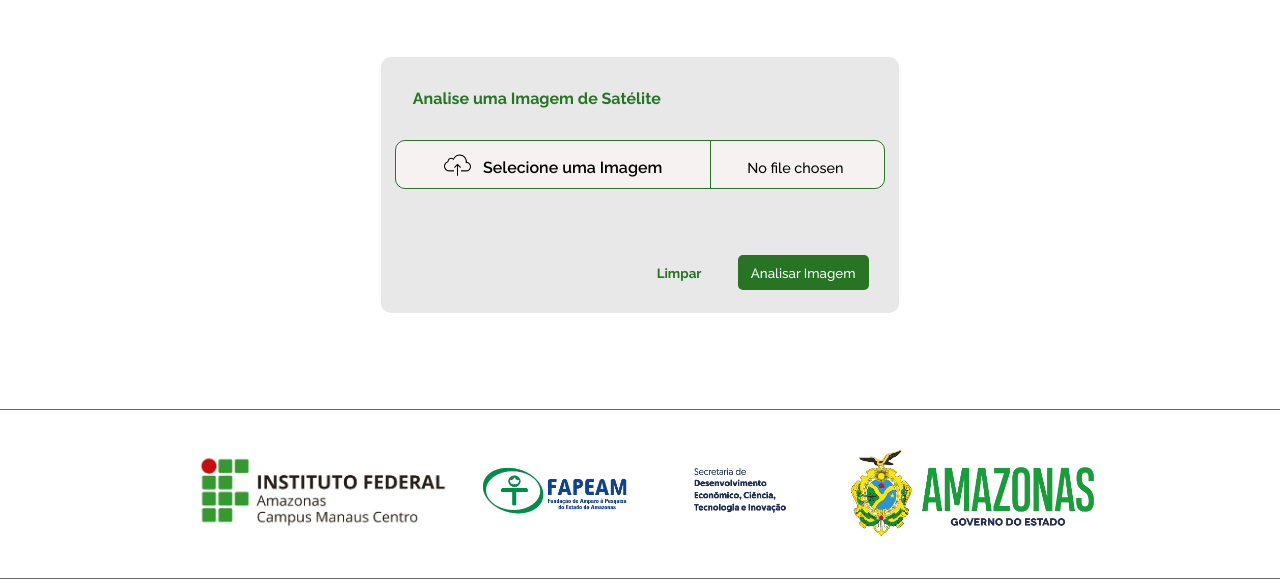
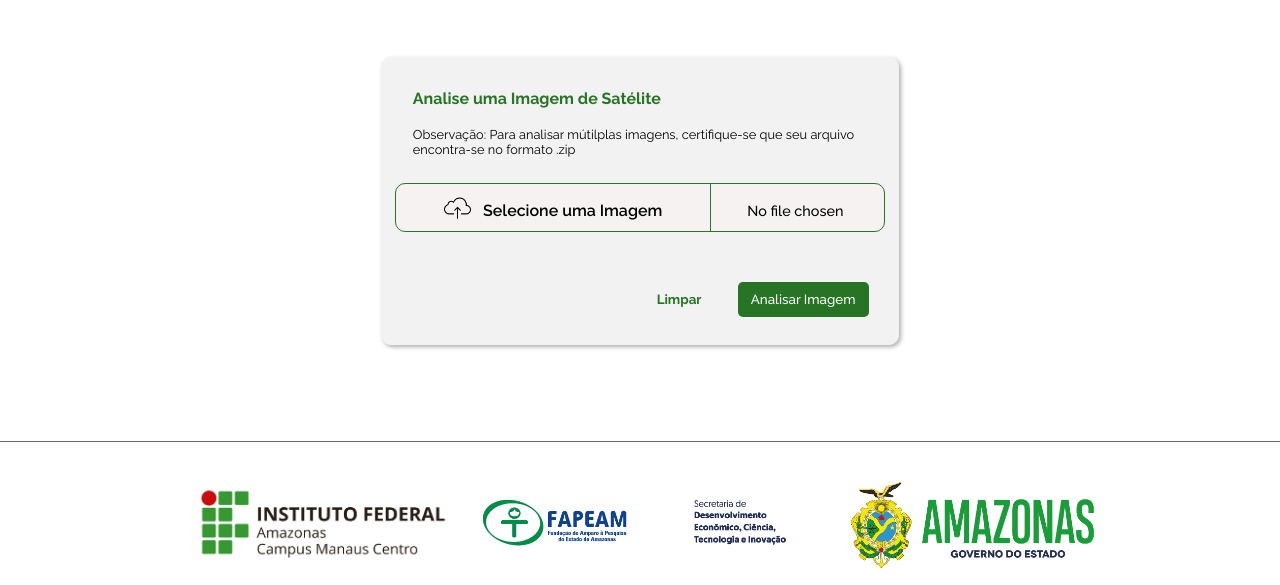
Before and after one commit to laulloliv/firesintheamazon, a Flask app: page /lab in a window 1280 px wide. Shown: the part 184-769 px from the top of the page. Run offline with Flask 2, Linux system fonts and the light colour scheme; parts of the project's set-up code (start-up, migrations or seed data) failed here and were passed over.

Commit message:
Style and Refactor: Resultados múltiplos arquivos e limpeza de arquivos

```diff
--- a/app.py
+++ b/app.py
@@ -1,5 +1,6 @@
 from fileinput import filename
 import os
+import shutil
 import zipfile
 from cv2 import transform
 from flask import Flask, render_template, request
@@ -59,6 +60,20 @@
         names = []
         queimadas = []
 
+        try:
+
+            clearDir = "static/upload/Files"
+            dir = [os.path.join(clearDir, f)
+                   for f in sorted(os.listdir(clearDir))]
+
+            for img in dir:
+                os.remove(img)
+
+            os.rmdir("static/upload/Files")
+
+        except:
+            pass
+
         diretorio = './static/' + zipFile
 
         files = [os.path.join(diretorio, f)
@@ -83,14 +98,17 @@
                 names.append(iName)
                 queimadas.append(img)
 
+        source = 'static/' + zipFile
+        dest = 'static/upload/Files'
+
         try:
-            source = 'static/' + zipFile
-            dest = 'static/upload/Files'
             os.rename(source, dest)
         except:
             pass
 
-        return render_template('predict.html', qtdFocos=len(queimadas), queimadas=queimadas, names=names)
+        os.remove(zipFile + 'zip')
+
+        return render_template('predict.html', qtdFocos=len(queimadas), total=len(files), queimadas=queimadas, names=names)
 
     else:
 
@@ -98,6 +116,10 @@
         try:
             img = cv2.resize(img, (128, 128))
         except:
+            try:
+                os.remove(zipFile + 'jpg')
+            except:
+                pass
             return render_template('lab.html', cls=0, imgF=0, error=1)
 
         img = img.ravel()
@@ -108,8 +130,10 @@
 
         cls = joblib_model.predict(img)[0]
         if cls == 0:
+            os.remove(zipFile + 'jpg')
             return render_template('lab.html', cls=cls, imgF=imgF, error=0)
         else:
+            os.remove(zipFile + 'jpg')
             return render_template('lab.html', cls=cls, imgF=imgF, error=0)
 
 
--- a/static/styles/lab/style.css
+++ b/static/styles/lab/style.css
@@ -95,9 +95,10 @@
 
   #lab-area{
     width: 45%;
-    height: 16em;
+    height: 18em;
     border-radius: 10px;
-    background-color: rgba(217, 217, 217, 0.6);
+    background-color: rgba(233, 233, 233, 0.6);
+    box-shadow: 2px 2px 4px #adadad;
   }
 
   #title-lab{
@@ -157,7 +158,7 @@
 align-self: flex-end;
 justify-self: flex-end;
 margin-right: 1.9em;
-margin-top: 2.5em;
+margin-top: 1.5em;
 gap: 1em;
 }
 
@@ -195,7 +196,8 @@
 
 .resultado-area{
   width: 37.5%;
-  background-color: rgba(217, 217, 217, 0.6);
+  background-color: rgba(233, 233, 233, 0.6);
+  box-shadow: 2px 2px 4px #adadad;
   margin: auto;
   margin-top: -2em;
   margin-bottom: 3.5em;
--- a/templates/lab.html
+++ b/templates/lab.html
@@ -37,6 +37,7 @@
       <section class="lab">
         <div id="lab-area">
           <p id="title-lab">Analise uma Imagem de Satélite</p>
+          <p id="text-text-lab" style="font-size: 0.8em; margin: -1em 0em 2em 2.5em; width: 90%">Observação: Para analisar mútilplas imagens, certifique-se que seu arquivo encontra-se no formato .zip</p>
           <form
             action="http://127.0.0.1:5000/predict"
             enctype="multipart/form-data"
```
Also changed, not shown: static/styles/predict/style.css (+11 -2 lines), templates/predict.html (+13 -3 lines).
